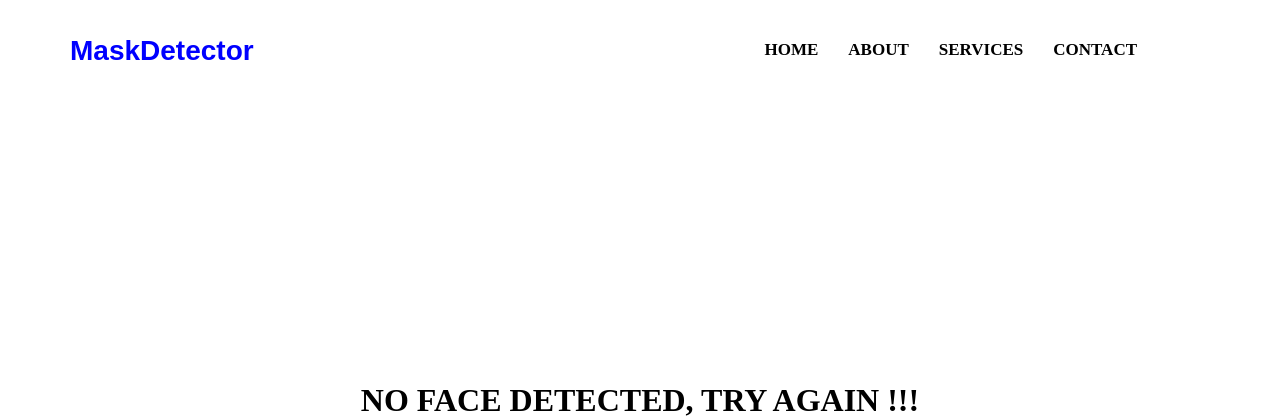
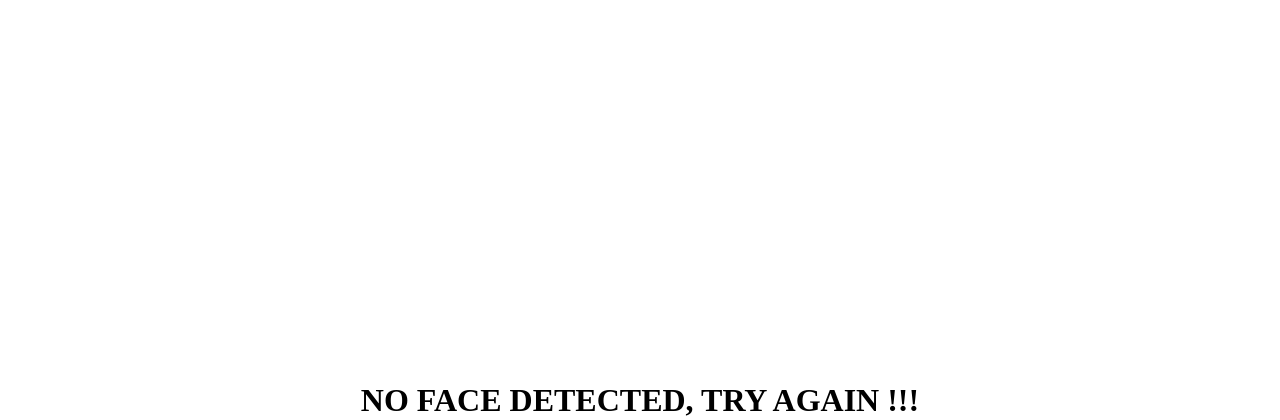
Before and after one commit to memudualimatou/FACE-MASK-DETECTION-WEB-APP-FLASK-PYTHON, a Flask app: template templates/Error.html in a window 1280 px wide. Shown: the top 420 px of the page. Run offline with Flask 2, Linux system fonts and the light colour scheme; the template is opened without the code that fills it, so the values that code supplies are empty.

Commit message:
Update Error.html

```diff
--- a/templates/Error.html
+++ b/templates/Error.html
@@ -12,18 +12,7 @@
 <body>
 <div class="upload_content">
 
-    <div id="header">
 
-        <a id="logo" href="index.html">MaskDetector</a>
-        <nav>
-        <ul>
-            <li><a href="index.html">home</a></li>
-            <li><a href="#about">about</a></li>
-            <li><a href="#services">services</a></li>
-            <li><a href="#contact">contact</a></li>
-        </ul>
-        </nav>
-    </div>
 
        <div class="error_content">
 
```
